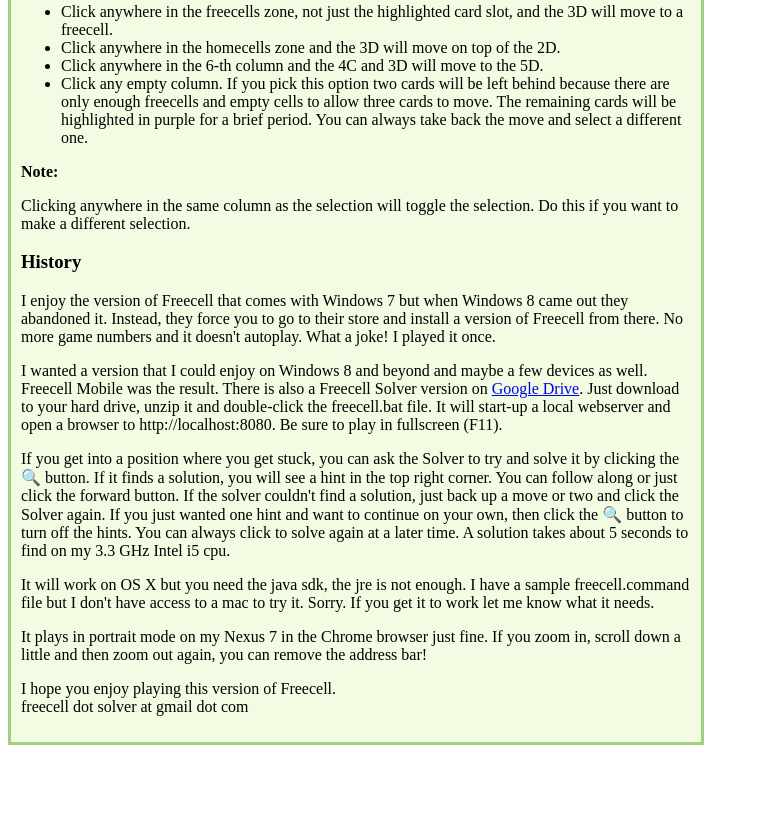
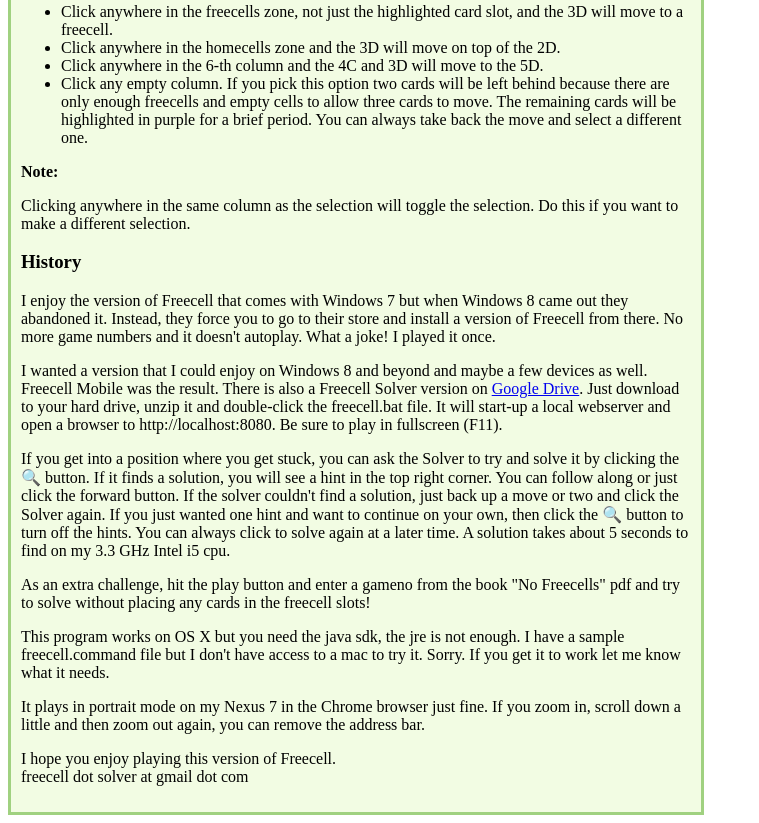
Before and after one commit to shirha/freecell-mobile, a plain HTML site: page instructions.html in a window 1280 px wide. Shown: the part 910-1733 px from the top of the page, without its empty margins (0-759 px from the left). Before the commit the page ends 1663 px from the top, so only its background shows below. Drawn offline with Linux system fonts and the light colour scheme.

Commit message:
first commit

```diff
--- a/instructions.html
+++ b/instructions.html
@@ -28,8 +28,9 @@
 <p>I enjoy the version of Freecell that comes with Windows 7 but when Windows 8 came out they abandoned it. Instead, they force you to go to their store and install a version of Freecell from there. No more game numbers and it doesn't autoplay. What a joke! I played it once.
 <p>I wanted a version that I could enjoy on Windows 8 and beyond and maybe a few devices as well. Freecell Mobile was the result. There is also a Freecell Solver version on <a href="https://drive.google.com/folderview?id=0Bwutn5wtubaSfmZ0OEhVMngyWWpXMXdIcjJKZEJHMWZKanFFU1I1b2FnRUxGZGJ5aXhhUzQ&usp=sharing">Google Drive</a>. Just download to your hard drive, unzip it and double-click the freecell.bat file. It will start-up a local webserver and open a browser to http://localhost:8080. Be sure to play in fullscreen (F11).
 <p>If you get into a position where you get stuck, you can ask the Solver to try and solve it by clicking the <span class="solve">&#x1f50d;</span> button. If it finds a solution, you will see a hint in the top right corner. You can follow along or just click the forward button. If the solver couldn't find a solution, just back up a move or two and click the Solver again. If you just wanted one hint and want to continue on your own, then click the <span class="solve">&#x1f50d;</span> button to turn off the hints. You can always click to solve again at a later time. A solution takes about 5 seconds to find on my 3.3 GHz Intel i5 cpu.
-<p>It will work on OS X but you need the java sdk, the jre is not enough. I have a sample freecell.command file but I don't have access to a mac to try it. Sorry. If you get it to work let me know what it needs.
-<p>It plays in portrait mode on my Nexus 7 in the Chrome browser just fine. If you zoom in, scroll down a little and then zoom out again, you can remove the address bar!
+<p>As an extra challenge, hit the play button and enter a gameno from the book "No Freecells" pdf and try to solve without placing any cards in the freecell slots!
+<p>This program works on OS X but you need the java sdk, the jre is not enough. I have a sample freecell.command file but I don't have access to a mac to try it. Sorry. If you get it to work let me know what it needs.
+<p>It plays in portrait mode on my Nexus 7 in the Chrome browser just fine. If you zoom in, scroll down a little and then zoom out again, you can remove the address bar.
 
 <p>I hope you enjoy playing this version of Freecell.<br>
 freecell dot solver at gmail dot com
```
Also changed, not shown: 2 other files.
